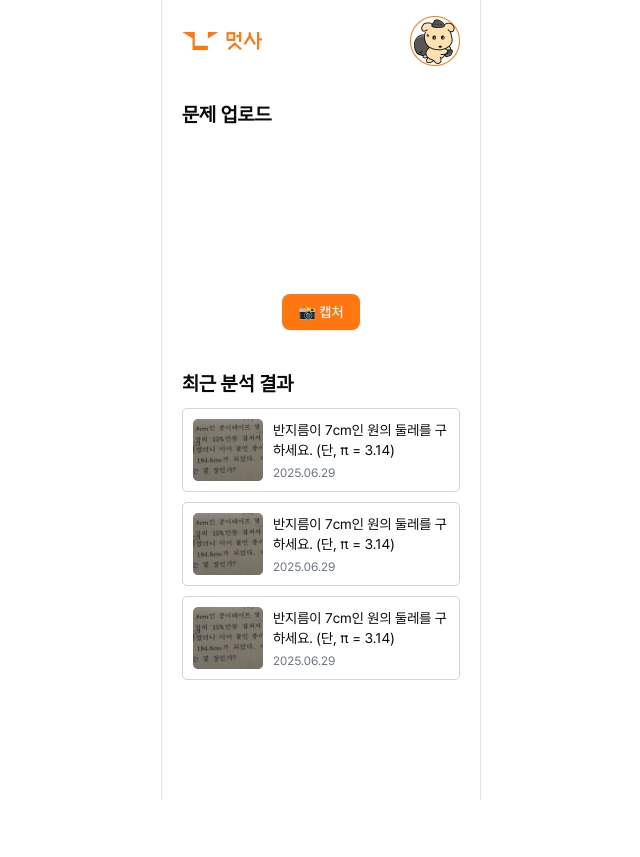
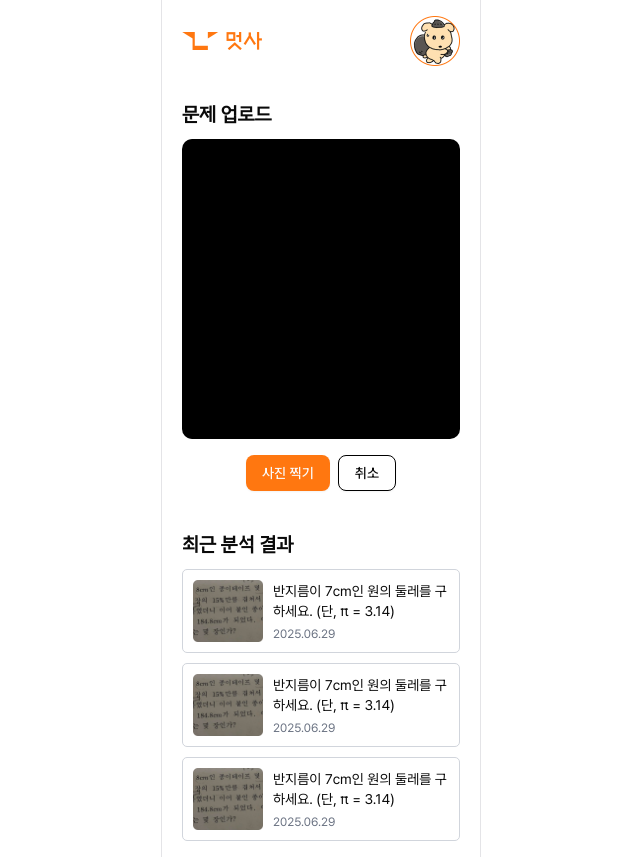
Before and after one commit to DIDIM-ai/frontend, a Next.js app: page / in a window 1280 px wide. Both pictures are taken after a click on the button "촬영하기". Shown: the whole page, without its empty margins (319-959 px from the left). Before the commit the page ends 800 px from the top, so only its background shows below. Built offline with nearby package versions, Linux system fonts and the light colour scheme; no server answers.

Commit message:
refactor: 이미지 서버 업로드 방식 수정(base64 to formData)

```diff
--- a/app/components/UploadMath.tsx
+++ b/app/components/UploadMath.tsx
@@ -2,13 +2,15 @@
 
 import { useState } from 'react';
 import { Button } from '@/components/ui/button';
-import { Camera } from 'lucide-react';
+import { Camera, Loader2 } from 'lucide-react';
 import { GalleryUpload } from '@/app/components/upload/GalleryUpload';
 import { CameraCapture } from '@/app/components/upload/CameraCapture';
+import { toast } from 'sonner';
 
 export function UploadMath() {
   const [showCamera, setShowCamera] = useState(false);
   const [stream, setStream] = useState<MediaStream | null>(null);
+  const [isUploading, setIsUploading] = useState(false);
 
   const startCamera = async () => {
     setShowCamera(true);
@@ -23,6 +25,8 @@ export function UploadMath() {
       setStream(media);
     } catch (err) {
       console.error('카메라 접근 실패:', err);
+      toast.error('카메라 접근에 실패했습니다.');
+      setShowCamera(false);
     }
   };
 
@@ -32,9 +36,43 @@ export function UploadMath() {
     setShowCamera(false);
   };
 
-  const handleBase64Upload = (base64: string) => {
-    console.log('base64: ', base64);
-    // 서버에 업로드 요청
+  const handleFileUpload = async (file: File | Blob) => {
+    console.log('업로드할 파일/Blob 객체:', file);
+    setIsUploading(true);
+
+    const formData = new FormData();
+    formData.append('mathProblemImage', file, (file as File).name || 'captured_image.jpeg');
+
+    formData.append('userId', 'user_id_example');
+    formData.append('problemType', 'math');
+
+    try {
+      const response = await fetch('/api/math/solve', {
+        method: 'POST',
+        body: formData,
+      });
+
+      if (!response.ok) {
+        const errorData = await response.json().catch(() => ({ message: '알 수 없는 오류' }));
+        throw new Error(
+          `HTTP error! status: ${response.status}, message: ${errorData.message || '업로드 실패'}`,
+        );
+      }
+
+      const result = await response.json();
+      console.log('업로드 성공:', result);
+      toast.success('문제가 성공적으로 업로드되었습니다!');
+    } catch (error) {
+      console.error('업로드 실패:', error);
+      toast.error(
+        `업로드 중 오류가 발생했습니다: ${
+          error instanceof Error ? error.message : '알 수 없는 오류'
+        }`,
+      );
+    } finally {
+      setIsUploading(false);
+      stopCamera();
+    }
   };
 
   return (
@@ -54,15 +92,29 @@ export function UploadMath() {
           </div>
 
           <div className="flex justify-center gap-2.5">
-            <GalleryUpload onUpload={handleBase64Upload} />
-            <Button variant="default" className="w-[130px]" onClick={startCamera}>
+            <GalleryUpload onUpload={handleFileUpload} />
+            <Button
+              variant="default"
+              className="w-[130px]"
+              onClick={startCamera}
+              disabled={isUploading}
+            >
               <Camera />
               <p>촬영하기</p>
             </Button>
           </div>
         </>
       ) : (
-        <CameraCapture onCapture={handleBase64Upload} stream={stream} stopStream={stopCamera} />
+        <CameraCapture onCapture={handleFileUpload} stream={stream} stopStream={stopCamera} />
+      )}
+
+      {isUploading && (
+        <div className="fixed inset-0 bg-black bg-opacity-50 flex items-center justify-center z-50">
+          <div className="bg-white p-6 rounded-lg flex flex-col items-center">
+            <Loader2 className="h-8 w-8 animate-spin text-primary mb-3" />
+            <p>문제 업로드 중...</p>
+          </div>
+        </div>
       )}
     </section>
   );
--- a/app/components/upload/CameraCapture.tsx
+++ b/app/components/upload/CameraCapture.tsx
@@ -1,45 +1,77 @@
-'use client';
+import { useRef, useEffect, useState } from 'react';
+import { Button } from '@/components/ui/button';
+import { Loader2 } from 'lucide-react';
 
-import { useEffect, useRef } from 'react';
-import { Button } from '@/components/ui/button';
-
-interface Props {
-  onCapture: (base64: string) => void;
+interface CameraCaptureProps {
   stream: MediaStream | null;
+  onCapture: (file: Blob) => void;
   stopStream: () => void;
 }
 
-export function CameraCapture({ onCapture, stream, stopStream }: Props) {
+export function CameraCapture({ stream, onCapture, stopStream }: CameraCaptureProps) {
   const videoRef = useRef<HTMLVideoElement>(null);
-  const canvasRef = useRef<HTMLCanvasElement>(null);
+  const photoRef = useRef<HTMLCanvasElement>(null);
+  const [isCapturing, setIsCapturing] = useState(false);
 
   useEffect(() => {
     if (videoRef.current && stream) {
       videoRef.current.srcObject = stream;
     }
-  }, [stream]);
+    return () => {
+      stopStream();
+    };
+  }, [stopStream, stream]);
 
-  const handleCapture = () => {
-    const video = videoRef.current;
-    const canvas = canvasRef.current;
+  const takePhoto = () => {
+    if (videoRef.current && photoRef.current) {
+      setIsCapturing(true);
+      const video = videoRef.current;
+      const photo = photoRef.current;
+      const ctx = photo.getContext('2d');
 
-    if (video && canvas) {
-      const ctx = canvas.getContext('2d');
-      canvas.width = video.videoWidth;
-      canvas.height = video.videoHeight;
-      ctx?.drawImage(video, 0, 0);
+      if (ctx) {
+        photo.width = video.videoWidth;
+        photo.height = video.videoHeight;
+        ctx.drawImage(video, 0, 0, photo.width, photo.height);
 
-      const base64 = canvas.toDataURL('image/png');
-      onCapture(base64);
-      stopStream();
+        photo.toBlob(
+          (blob) => {
+            if (blob) {
+              onCapture(blob);
+              stopStream();
+            }
+            setIsCapturing(false);
+          },
+          'image/jpeg',
+          0.9,
+        );
+      }
     }
   };
 
   return (
     <div className="flex flex-col items-center gap-4">
-      <video ref={videoRef} autoPlay playsInline className="rounded-lg w-full max-w-[320px]" />
-      <Button onClick={handleCapture}>📸 캡처</Button>
-      <canvas ref={canvasRef} className="hidden" />
+      <video
+        ref={videoRef}
+        autoPlay
+        className="w-full h-[300px] bg-black rounded-lg object-contain"
+      ></video>
+      <canvas ref={photoRef} className="hidden"></canvas>
+      <div className="flex gap-2">
+        <Button onClick={takePhoto} disabled={isCapturing}>
+          {isCapturing ? (
+            <>
+              <Loader2 className="mr-2 h-4 w-4 animate-spin" />
+              촬영 중...
+            </>
+          ) : (
+            '사진 찍기'
+          )}
+        </Button>
+        <Button variant="outline" onClick={stopStream}>
+          취소
+        </Button>
+      </div>
     </div>
   );
 }
--- a/app/components/upload/GalleryUpload.tsx
+++ b/app/components/upload/GalleryUpload.tsx
@@ -1,43 +1,38 @@
-'use client';
+import React, { useRef } from 'react';
+import { Button } from '@/components/ui/button';
+import { Image } from 'lucide-react';
 
-import { useRef } from 'react';
-import { Button } from '@/components/ui/button';
-import { Images } from 'lucide-react';
-
-interface Props {
-  onUpload: (base64: string) => void;
+interface GalleryUploadProps {
+  onUpload: (file: File) => void;
 }
 
-export function GalleryUpload({ onUpload }: Props) {
-  const inputRef = useRef<HTMLInputElement>(null);
+export function GalleryUpload({ onUpload }: GalleryUploadProps) {
+  const fileInputRef = useRef<HTMLInputElement>(null);
 
-  const handleGalleryClick = () => inputRef.current?.click();
+  const handleFileChange = (event: React.ChangeEvent<HTMLInputElement>) => {
+    if (event.target.files && event.target.files[0]) {
+      const selectedFile = event.target.files[0];
+      onUpload(selectedFile);
+    }
+  };
 
-  const handleFileChange = (e: React.ChangeEvent<HTMLInputElement>) => {
-    const file = e.target.files?.[0];
-    if (!file) return;
-
-    const reader = new FileReader();
-    reader.onloadend = () => {
-      const base64 = reader.result as string;
-      onUpload(base64);
-    };
-    reader.readAsDataURL(file);
+  const handleClick = () => {
+    fileInputRef.current?.click();
   };
 
   return (
     <>
-      <Button variant="secondary" className="w-[130px]" onClick={handleGalleryClick}>
-        <Images />
-        <p>갤러리</p>
-      </Button>
       <input
         type="file"
         accept="image/*"
-        ref={inputRef}
+        ref={fileInputRef}
         onChange={handleFileChange}
         className="hidden"
       />
+      <Button variant="outline" className="w-[130px]" onClick={handleClick}>
+        <Image />
+        <p>갤러리</p>
+      </Button>
     </>
   );
 }
```
